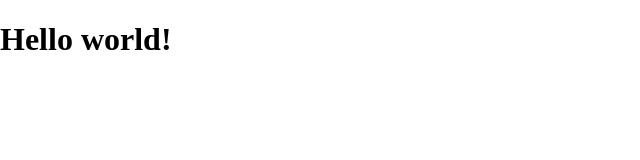
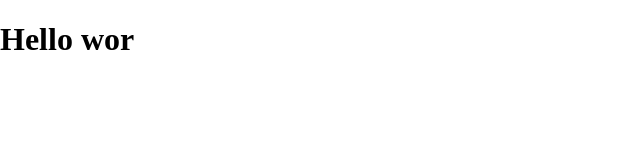
Before and after one commit to ahrian87/template, a plain HTML site: page index.html in a window 1280 px wide. Shown: the full height of the page, 0-640 px from the left. Drawn offline with Linux system fonts and the light colour scheme.

Commit message:
commit again

```diff
--- a/index.html
+++ b/index.html
@@ -10,7 +10,7 @@
   <link rel="stylesheet" href="style.css">
 </head>
 <body>
-  <h1>Hello world! </h1>
+  <h1>Hello wor</h1>
   <!-- Script -->
   <script src="script.js"></script>
 </body>
```
